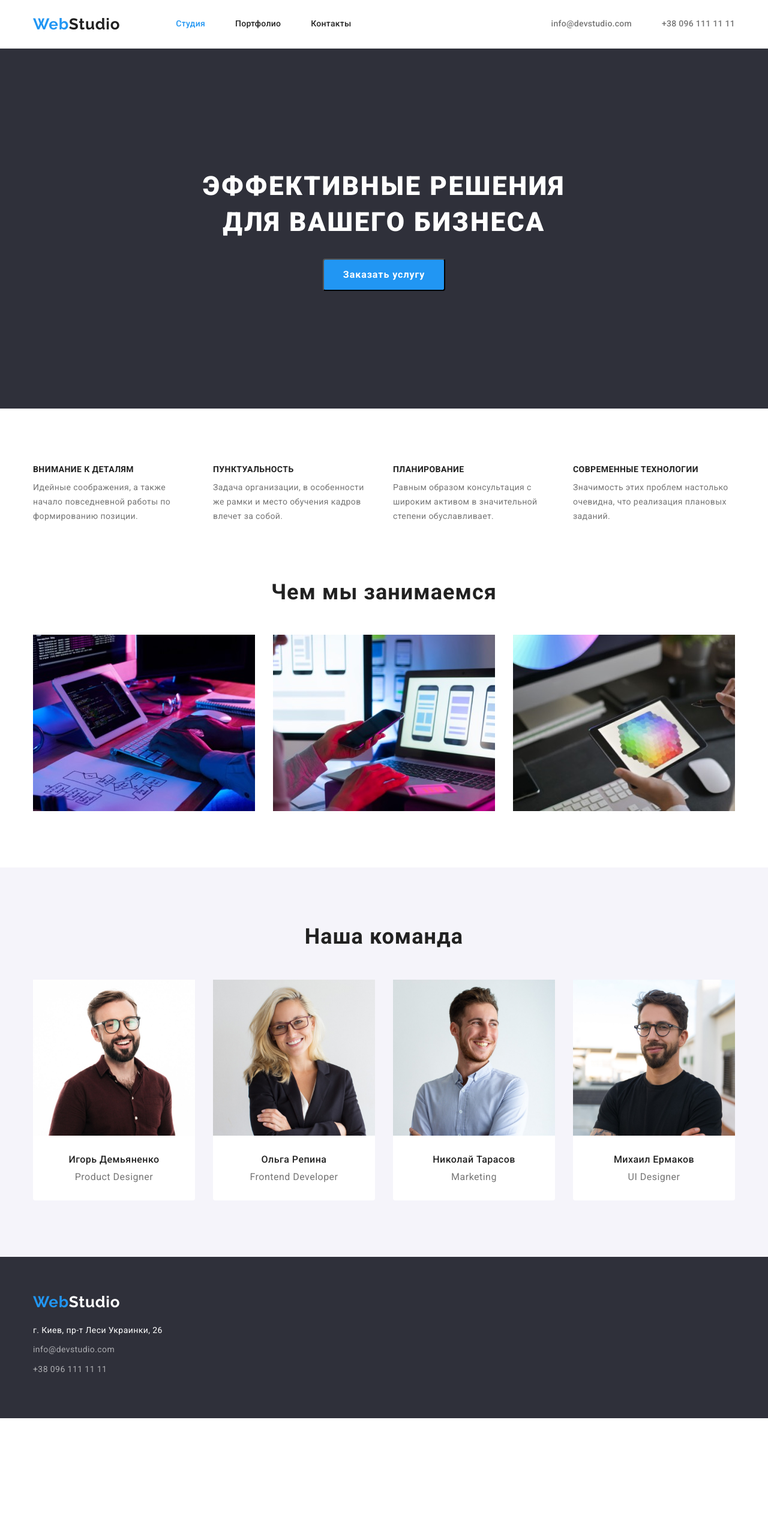
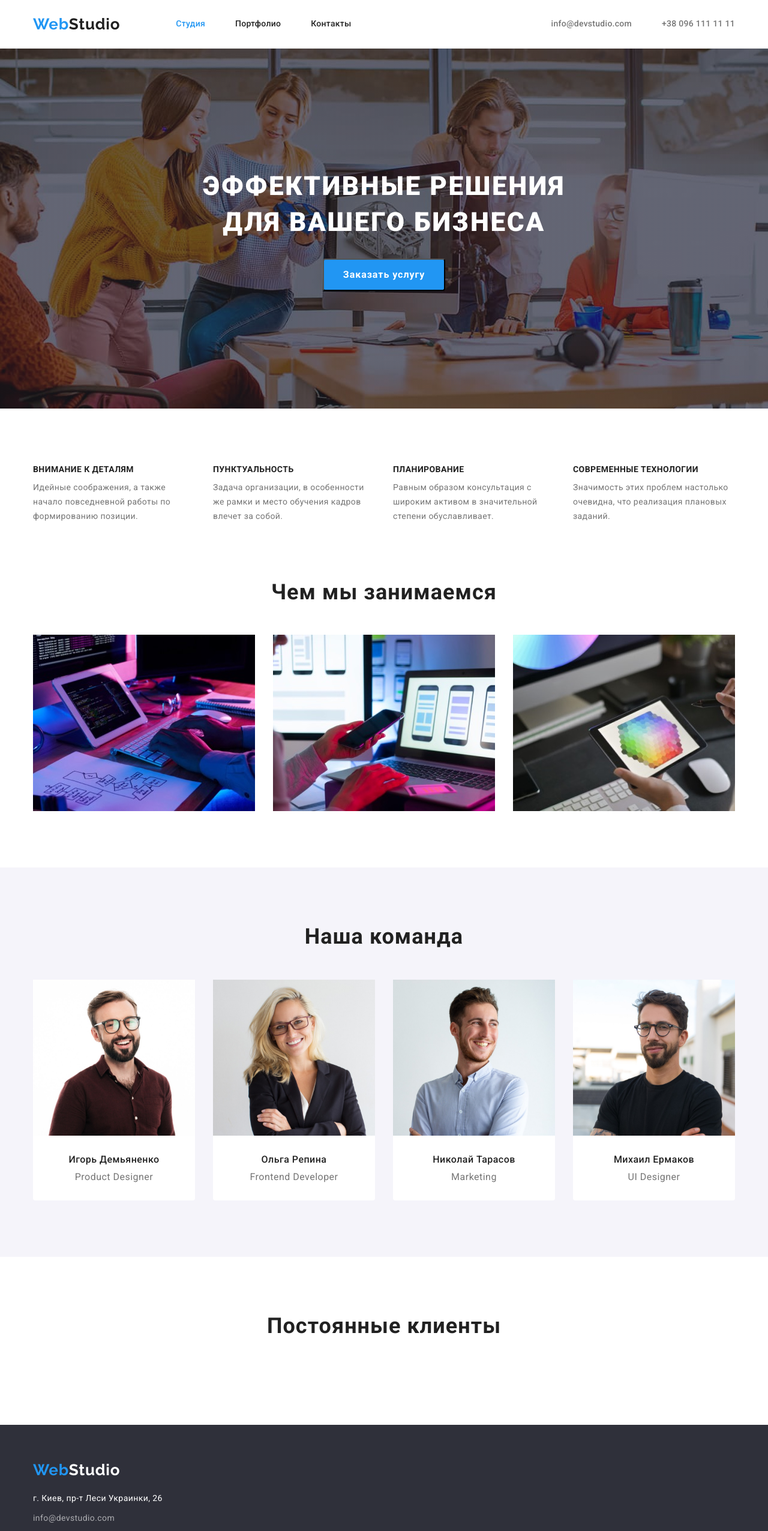
Before and after one commit to Ex0rc1st/goit-markup-hw-04, a plain HTML site: page index.html in a window 1280 px wide. Shown: the top 2552 px of the page at 60% size. Before the commit the page ends 2364 px from the top, so only its background shows below. Drawn offline with nearby package versions, Linux system fonts and the light colour scheme.

Commit message:
add icons.svg, hero-bg, some code

```diff
--- a/css/styles.css
+++ b/css/styles.css
@@ -123,6 +123,15 @@ img {
   background-color: var(--background-color);
   text-align: center;
 
+  /* rgba(47, 48, 58, 0.4) */
+  background-image: linear-gradient(
+    rgba(47, 48, 58, 0.4),
+    rgba(47, 48, 58, 0.4)),
+    url(../images/hero-bg.jpg);
+  background-repeat: no-repeat;
+  background-position: center;
+  background-size: auto;
+
   /* временно */
   padding-top: 200px;
   height: 600px;
@@ -231,7 +240,8 @@ img {
   padding-top: 94px;
   padding-bottom: 94px;
 }
-.our-team-title {
+.our-team-title,
+.our-clients-title {
   font-style: normal;
   font-weight: 700;
   font-size: 36px;
@@ -268,6 +278,9 @@ img {
   text-align: center;
   border-radius: 0px 0px 4px 4px;
   background: var(--background-white);
+}
+.our-clients-title {
+  margin-bottom: 50px;
 }
 
 /* Footer */
--- a/index.html
+++ b/index.html
@@ -158,6 +158,18 @@
           </ul>
         </div>
       </section>
+      <!--секция наши клиенты-->
+      <section class="our-clients section">
+        <h2 class="our-clients-title">Постоянные клиенты</h2>
+        <ul class="our-clients list">
+          <li class="our-clients-list-item"></li>
+          <li class="our-clients-list-item"></li>
+          <li class="our-clients-list-item"></li>
+          <li class="our-clients-list-item"></li>
+          <li class="our-clients-list-item"></li>
+          <li class="our-clients-list-item"></li>
+        </ul>
+      </section>
     </main>
     <!--Footer-->
     <footer class="footer">
```
Also changed, not shown: images/hero-bg.jpg (added), images/icons.svg (added).
